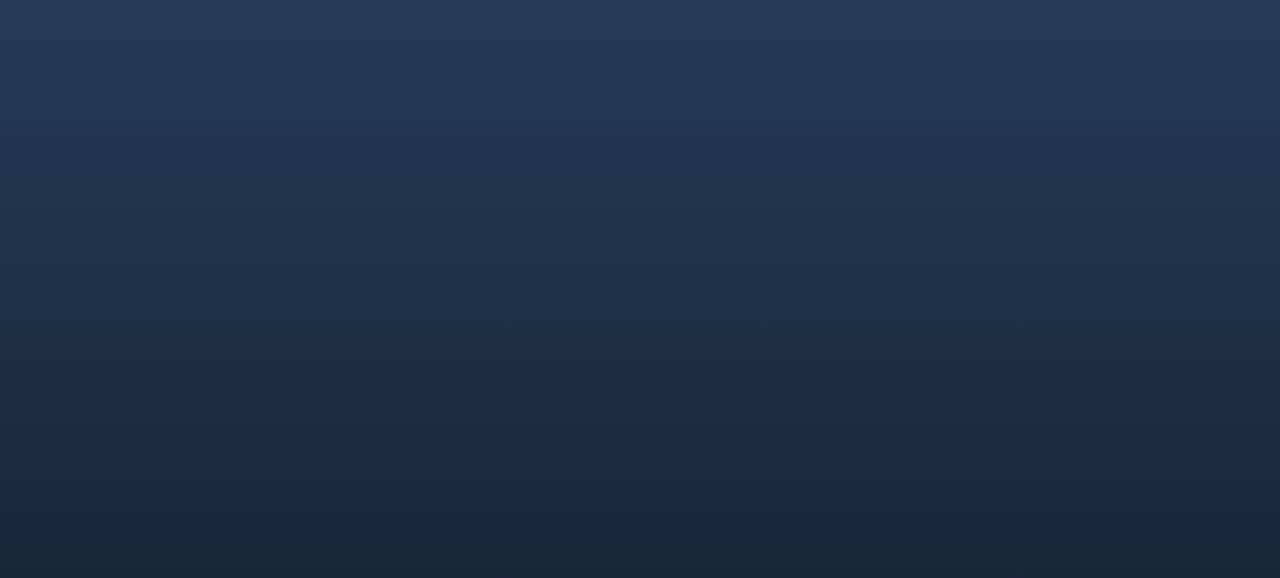
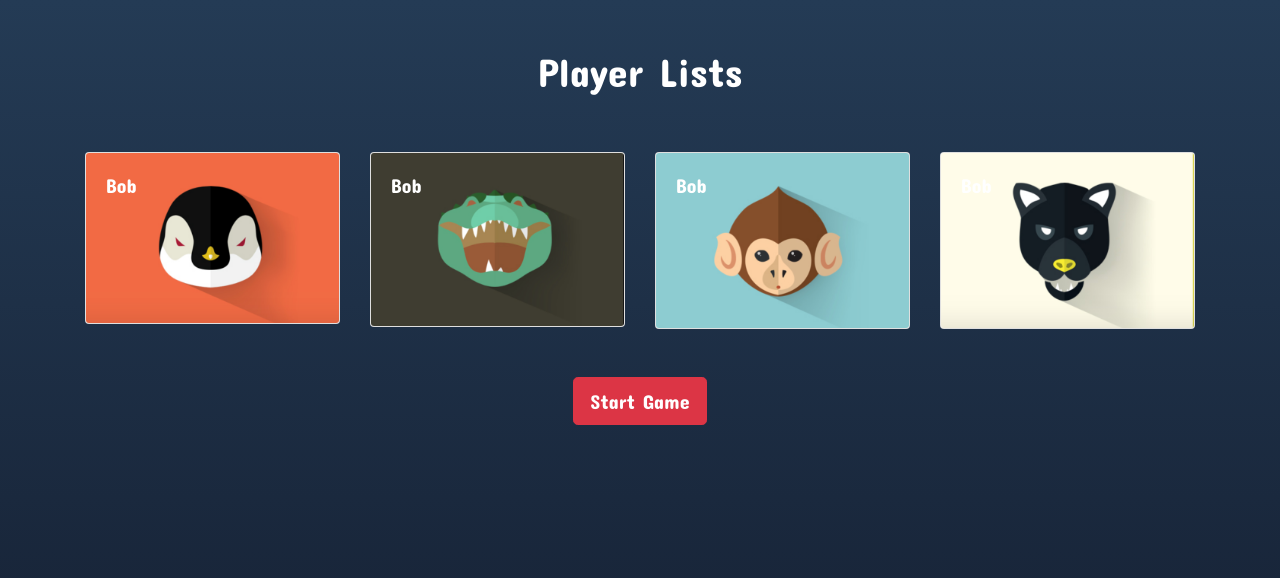
Before and after one commit to safesit23/Minder, a Vue app in the folder front-end/: page /waiting in a window 1280 px wide. Before the commit this address had no page. Shown: the top 578 px of the page. Built offline with nearby package versions, Linux system fonts and the light colour scheme.

Commit message:
[ADD] add wating room page

```diff
--- a/front-end/src/router/index.js
+++ b/front-end/src/router/index.js
@@ -1,5 +1,7 @@
 import { createRouter, createWebHistory } from 'vue-router'
 import Home from '../views/Home.vue'
+import About from '../views/About.vue'
+import WaitingRoom from '../views/WaitingRoom.vue'
 
 const routes = [
   {
@@ -10,12 +12,12 @@ const routes = [
   {
     path: '/about',
     name: 'About',
-    // route level code-splitting
-    // this generates a separate chunk (about.[hash].js) for this route
-    // which is lazy-loaded when the route is visited.
-    component: function () {
-      return import(/* webpackChunkName: "about" */ '../views/About.vue')
-    }
+    component: About
+  },
+  {
+    path: '/waiting',
+    name: 'Waiting',
+    component: WaitingRoom
   }
 ]
 
--- /dev/null
+++ b/front-end/src/views/WaitingRoom.vue
@@ -0,0 +1,56 @@
+<template>
+     <div class="container">
+  <div class="vertical-center-row">
+   <div class="d-flex justify-content-center mt-5">
+    <h1>Player Lists</h1>
+   </div>
+
+  <div class="row mt-5">
+    <div class="col-md-3">
+      <div class="card">
+        <img class="card-img" src="/img/avatar/1.png" alt="Card image">
+        <div class="card-img-overlay">
+          <h5 class="card-title">Bob</h5>
+        </div>
+      </div>
+    </div>
+    <div class="col-md-3">
+      <div class="card">
+        <img class="card-img" src="/img/avatar/2.png" alt="Card image">
+        <div class="card-img-overlay">
+          <h5 class="card-title">Bob</h5>
+        </div>
+      </div>
+    </div>
+    <div class="col-md-3">
+      <div class="card">
+        <img class="card-img" src="/img/avatar/3.png" alt="Card image">
+        <div class="card-img-overlay">
+          <h5 class="card-title">Bob</h5>
+        </div>
+      </div>
+    </div>
+    <div class="col-md-3">
+      <div class="card">
+        <img class="card-img" src="/img/avatar/4.png" alt="Card image">
+        <div class="card-img-overlay">
+          <h5 class="card-title">Bob</h5>
+        </div>
+      </div>
+    </div>
+  </div>
+
+  <div class="d-flex justify-content-center mt-5">
+    <button type="submit" class="btn btn-danger btn-lg">Start Game</button>
+  </div>
+  </div>
+
+
+
+ </div>
+</template>
+<script>
+export default {
+    name: 'WaitingRoom'
+}
+</script>
```
